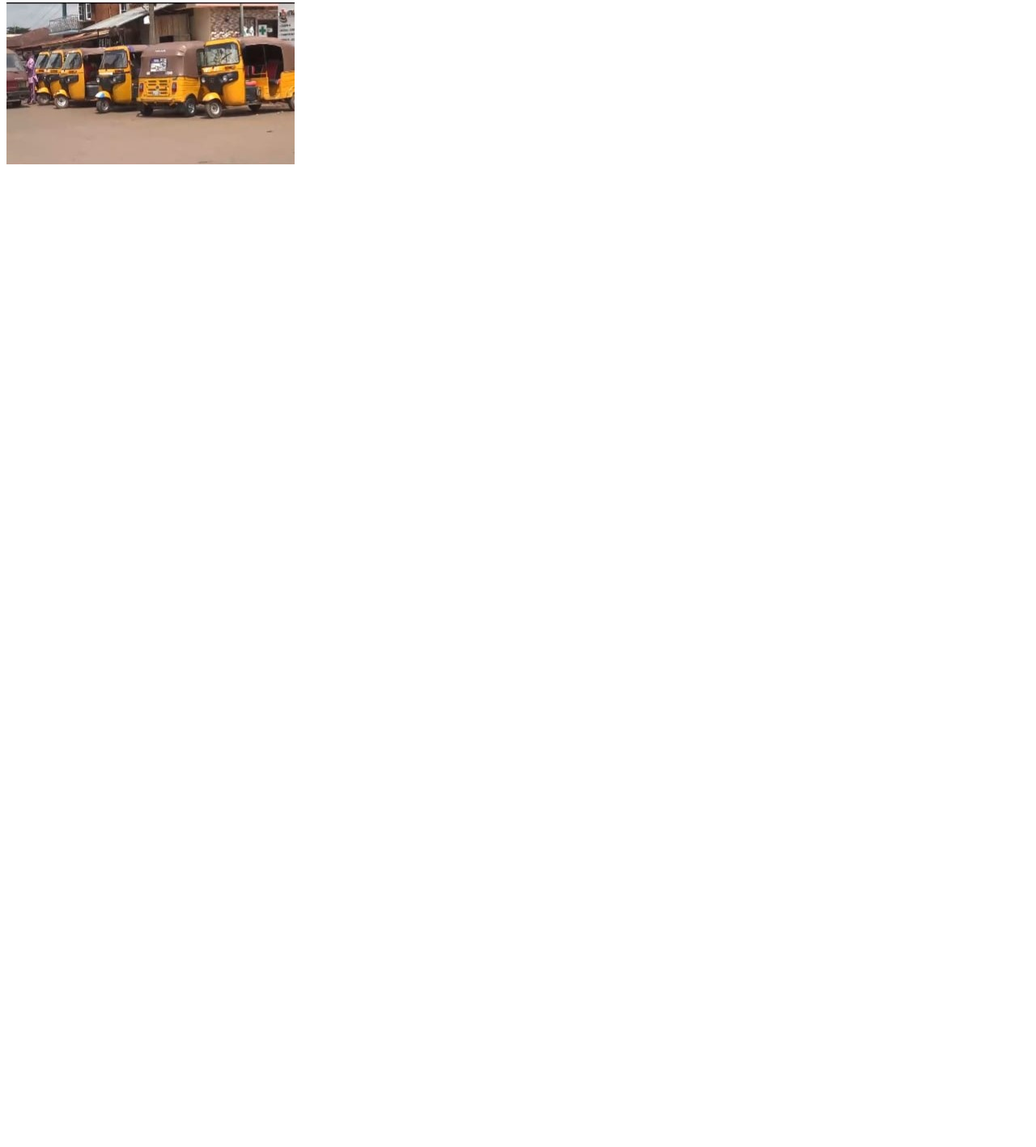
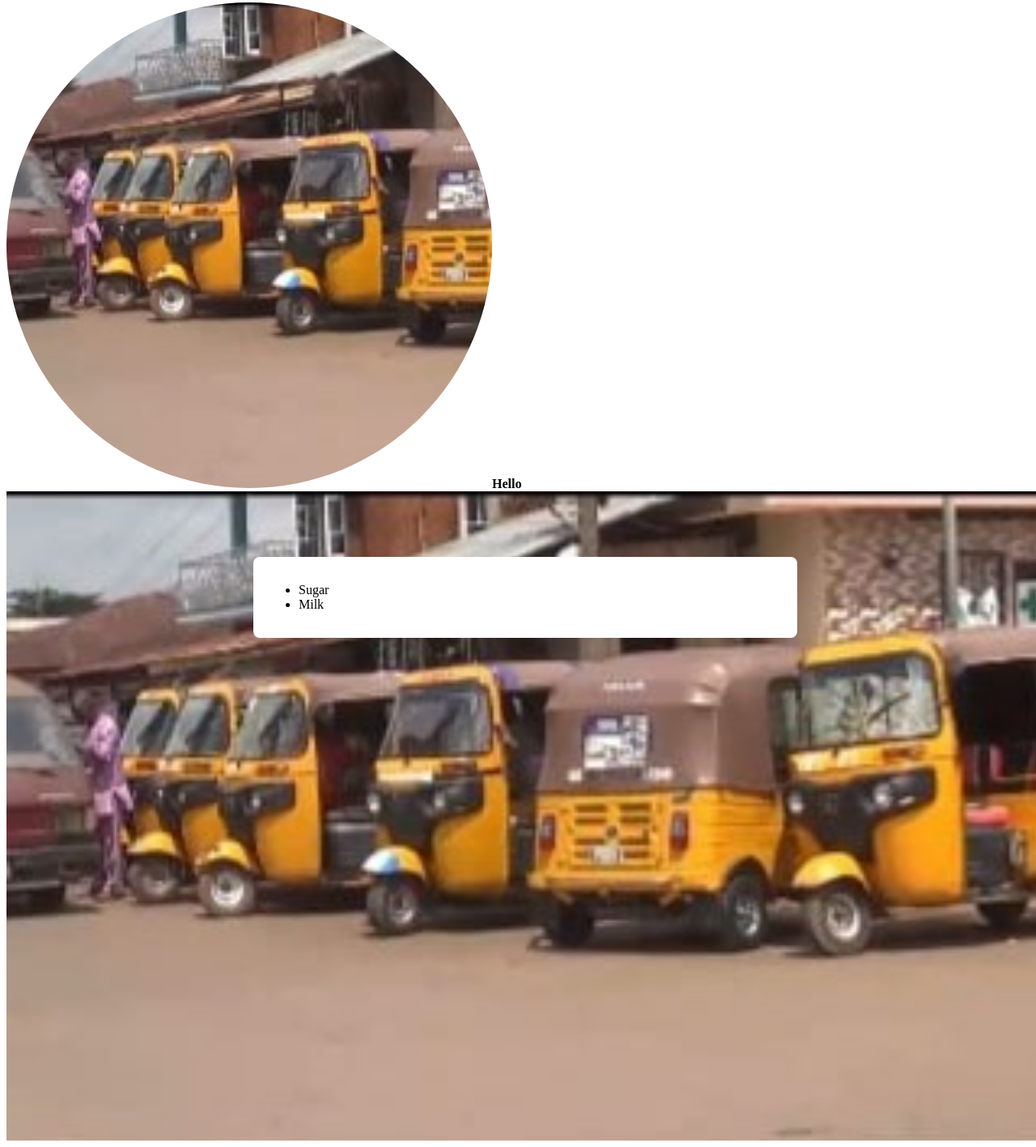
Before and after one commit to reelest/school, a plain HTML site: page index.html in a window 1280 px wide. Shown: the part 699-2116 px from the top of the page at 81% size. Before the commit the page ends 914 px from the top, so only its background shows below. Drawn offline with Linux system fonts and the light colour scheme.

Commit message:
feat: background images

```diff
--- a/index.html
+++ b/index.html
@@ -64,7 +64,15 @@
 
   <h2>Images</h2>
 
-  <img src="./images/1.jpg">
+  <img src="./images/1.jpg" class="image"><b>Hello</b>
+  <div id="panel">
+    <div id="child">
+      <ul>
+        <li>Sugar</li>
+        <li>Milk</li>
+      </ul>
+    </div>
+  </div>
 </body>
 
 </html>
--- a/main.css
+++ b/main.css
@@ -39,3 +39,28 @@
   outline: none;
   border-bottom: 2px solid lightblue;
 }
+
+.image {
+  width: 600px;
+  height: 600px;
+  object-fit: cover;
+  object-position: 0 50%;
+  border-radius: 50%;
+}
+
+#panel {
+  background-image: url("./images/1.jpg");
+  background-repeat: no-repeat;
+  background-size: cover;
+  width: 100vw;
+  height: 100vh;
+  padding: 1px;
+}
+
+#child {
+  background-color: white;
+  width: 50vw;
+  padding: 1em;
+  margin: 10vh auto;
+  border-radius: 8px;
+}
```
